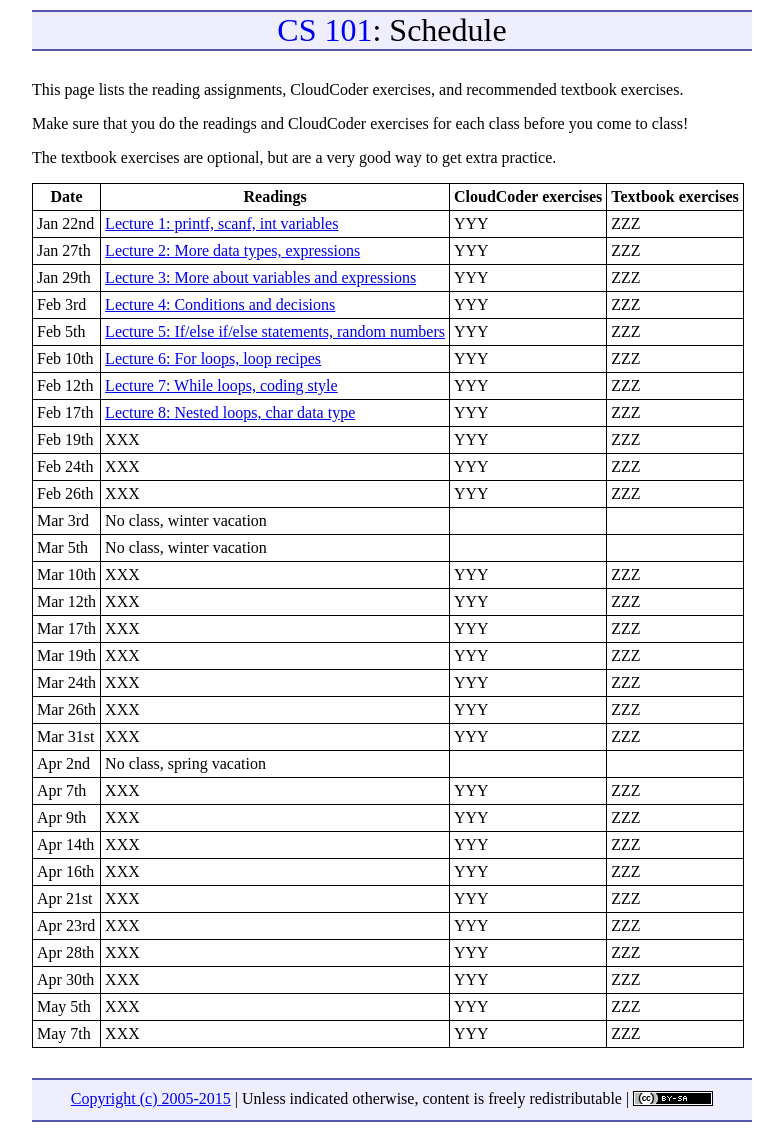
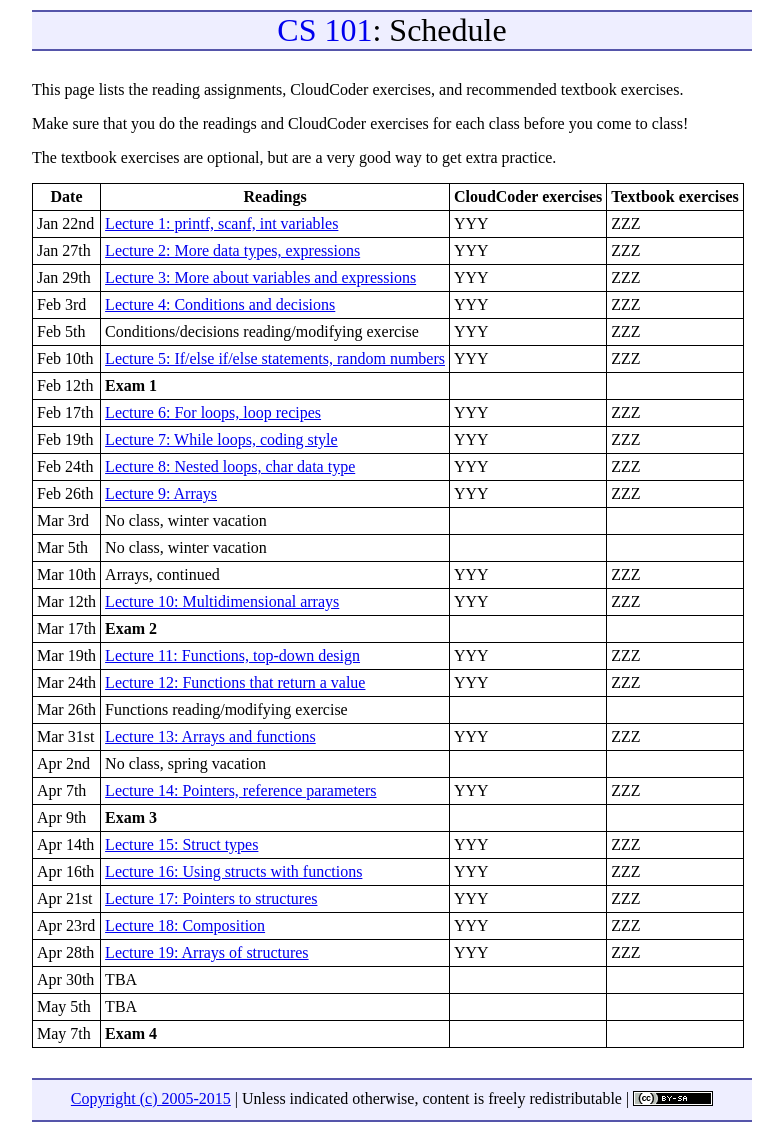
Before and after one commit to ycpcs/cs101-spring2015, a Jekyll site: the page built from schedule.md, in a window 1280 px wide. Shown: the whole page, without its empty margins (248-1031 px from the left). Built offline with Jekyll 4.4.1, drawn with Linux system fonts in a browser that asks for light colours; Markdown is read by kramdown in place of the engine named in the settings.

Commit message:
tentative schedule

```diff
--- a/schedule.md
+++ b/schedule.md
@@ -15,30 +15,30 @@ Jan 22nd | [Lecture 1: printf, scanf, int variables](lectures/lecture01.html) |
 Jan 27th | [Lecture 2: More data types, expressions](lectures/lecture02.html) | YYY | ZZZ
 Jan 29th | [Lecture 3: More about variables and expressions](lectures/lecture03.html) | YYY | ZZZ
 Feb 3rd | [Lecture 4: Conditions and decisions](lectures/lecture04.html) | YYY | ZZZ
-Feb 5th | [Lecture 5: If/else if/else statements, random numbers](lectures/lecture05.html) | YYY | ZZZ
-Feb 10th | [Lecture 6: For loops, loop recipes](lectures/lecture06.html) | YYY | ZZZ
-Feb 12th | [Lecture 7: While loops, coding style](lectures/lecture07.html) | YYY | ZZZ
-Feb 17th | [Lecture 8: Nested loops, char data type](lectures/lecture08.html) | YYY | ZZZ
-Feb 19th | XXX | YYY | ZZZ
-Feb 24th | XXX | YYY | ZZZ
-Feb 26th | XXX | YYY | ZZZ
+Feb 5th | Conditions/decisions reading/modifying exercise | YYY | ZZZ
+Feb 10th | [Lecture 5: If/else if/else statements, random numbers](lectures/lecture05.html) | YYY | ZZZ
+Feb 12th | **Exam 1**
+Feb 17th | [Lecture 6: For loops, loop recipes](lectures/lecture06.html) | YYY | ZZZ
+Feb 19th | [Lecture 7: While loops, coding style](lectures/lecture07.html) | YYY | ZZZ
+Feb 24th | [Lecture 8: Nested loops, char data type](lectures/lecture08.html) | YYY | ZZZ
+Feb 26th | [Lecture 9: Arrays](lectures/lecture09.html) | YYY | ZZZ
 Mar 3rd | No class, winter vacation | &nbsp; | &nbsp;
 Mar 5th | No class, winter vacation | &nbsp; | &nbsp;
-Mar 10th | XXX | YYY | ZZZ
-Mar 12th | XXX | YYY | ZZZ
-Mar 17th | XXX | YYY | ZZZ
-Mar 19th | XXX | YYY | ZZZ
-Mar 24th | XXX | YYY | ZZZ
-Mar 26th | XXX | YYY | ZZZ
-Mar 31st | XXX | YYY | ZZZ
+Mar 10th | Arrays, continued | YYY | ZZZ
+Mar 12th | [Lecture 10: Multidimensional arrays](lectures/lecture10.html) | YYY | ZZZ
+Mar 17th | **Exam 2**
+Mar 19th | [Lecture 11: Functions, top-down design](lectures/lecture11.html) | YYY | ZZZ
+Mar 24th | [Lecture 12: Functions that return a value](lectures/lecture12.html) | YYY | ZZZ
+Mar 26th | Functions reading/modifying exercise | &nbsp; | &nbsp;
+Mar 31st | [Lecture 13: Arrays and functions](lectures/lecture13.html) | YYY | ZZZ
 Apr 2nd | No class, spring vacation | &nbsp; | &nbsp;
-Apr 7th | XXX | YYY | ZZZ
-Apr 9th | XXX | YYY | ZZZ
-Apr 14th | XXX | YYY | ZZZ
-Apr 16th | XXX | YYY | ZZZ
-Apr 21st | XXX | YYY | ZZZ
-Apr 23rd | XXX | YYY | ZZZ
-Apr 28th | XXX | YYY | ZZZ
-Apr 30th | XXX | YYY | ZZZ
-May 5th | XXX | YYY | ZZZ
-May 7th | XXX | YYY | ZZZ
+Apr 7th | [Lecture 14: Pointers, reference parameters](lectures/lecture14.html) | YYY | ZZZ
+Apr 9th | **Exam 3**
+Apr 14th | [Lecture 15: Struct types](lectures/lecture15.html) | YYY | ZZZ
+Apr 16th | [Lecture 16: Using structs with functions](lectures/lecture16.html) | YYY | ZZZ
+Apr 21st | [Lecture 17: Pointers to structures](lectures/lecture17.html) | YYY | ZZZ
+Apr 23rd | [Lecture 18: Composition](lectures/lecture18.html) | YYY | ZZZ
+Apr 28th | [Lecture 19: Arrays of structures](lectures/lecture19.html) | YYY | ZZZ
+Apr 30th | TBA | &nbsp; | &nbsp;
+May 5th | TBA | &nbsp; | &nbsp;
+May 7th | **Exam 4**
```
